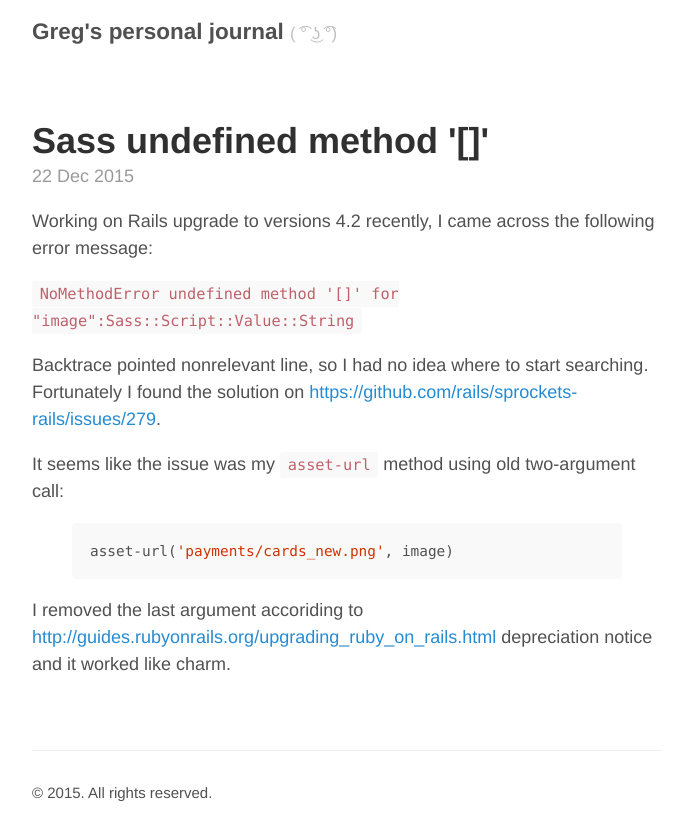
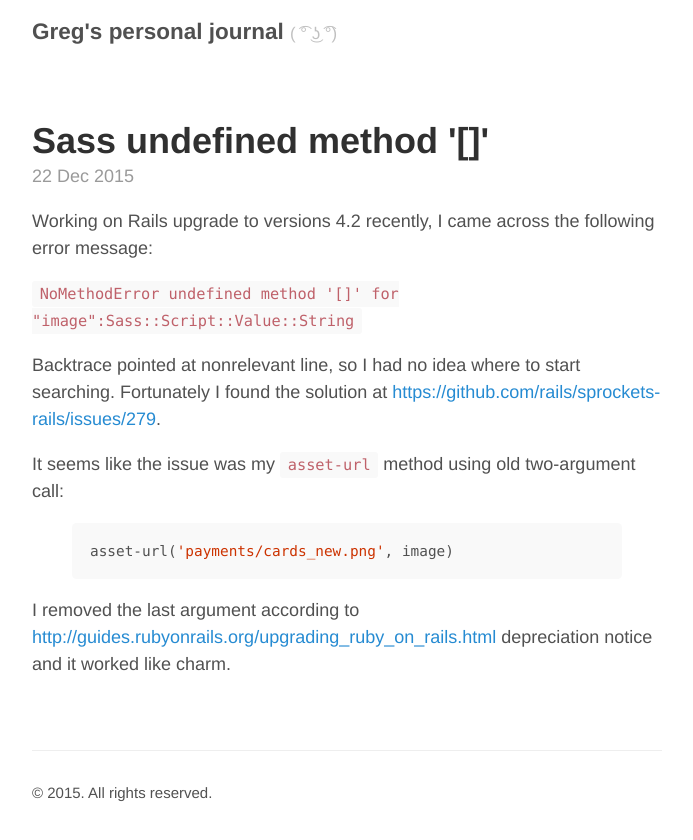
Before and after one commit to giemsky/giemsky.github.io, a Jekyll site: the page built from _posts/2015-12-22-sass-issue.md, in a window 1280 px wide. Shown: the top 840 px of the page, without its empty margins (293-986 px from the left). Built offline with Jekyll 4.4.1, drawn with Linux system fonts in a browser that asks for light colours; comment, search, counter and statistics services are not loaded.

Commit message:
Post spelling fix

```diff
--- a/_posts/2015-12-22-sass-issue.md
+++ b/_posts/2015-12-22-sass-issue.md
@@ -7,7 +7,7 @@
 
 `NoMethodError undefined method '[]' for "image":Sass::Script::Value::String`
 
-Backtrace pointed nonrelevant line, so I had no idea where to start searching. Fortunately I found the solution on <https://github.com/rails/sprockets-rails/issues/279>.
+Backtrace pointed at nonrelevant line, so I had no idea where to start searching. Fortunately I found the solution at <https://github.com/rails/sprockets-rails/issues/279>.
 
 It seems like the issue was my `asset-url` method using old two-argument call:
 
@@ -15,4 +15,4 @@
 asset-url('payments/cards_new.png', image)
 {% endhighlight %}
 
-I removed the last argument accoriding to <http://guides.rubyonrails.org/upgrading_ruby_on_rails.html> depreciation notice and it worked like charm.
+I removed the last argument according to <http://guides.rubyonrails.org/upgrading_ruby_on_rails.html> depreciation notice and it worked like charm.
```
